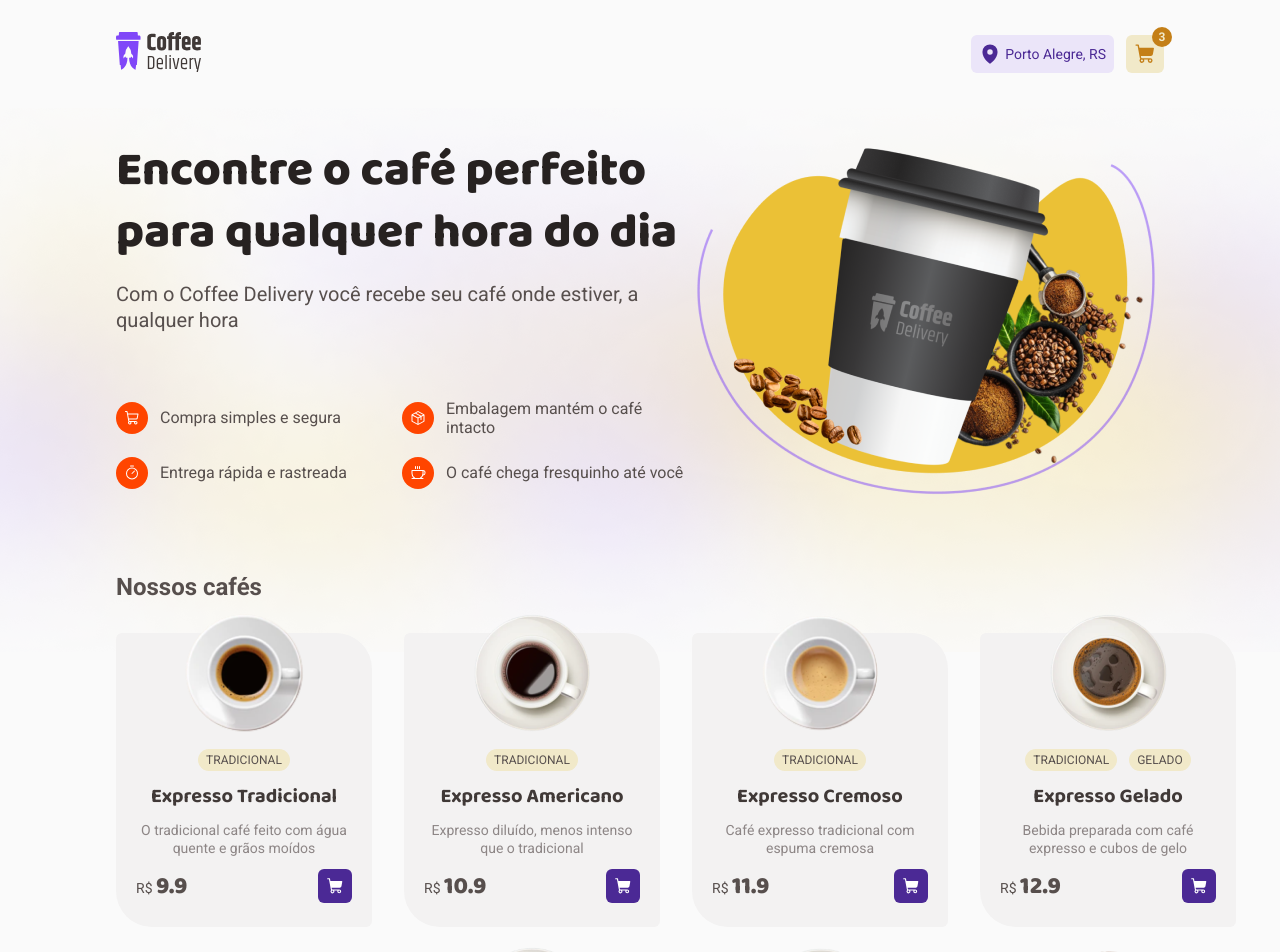
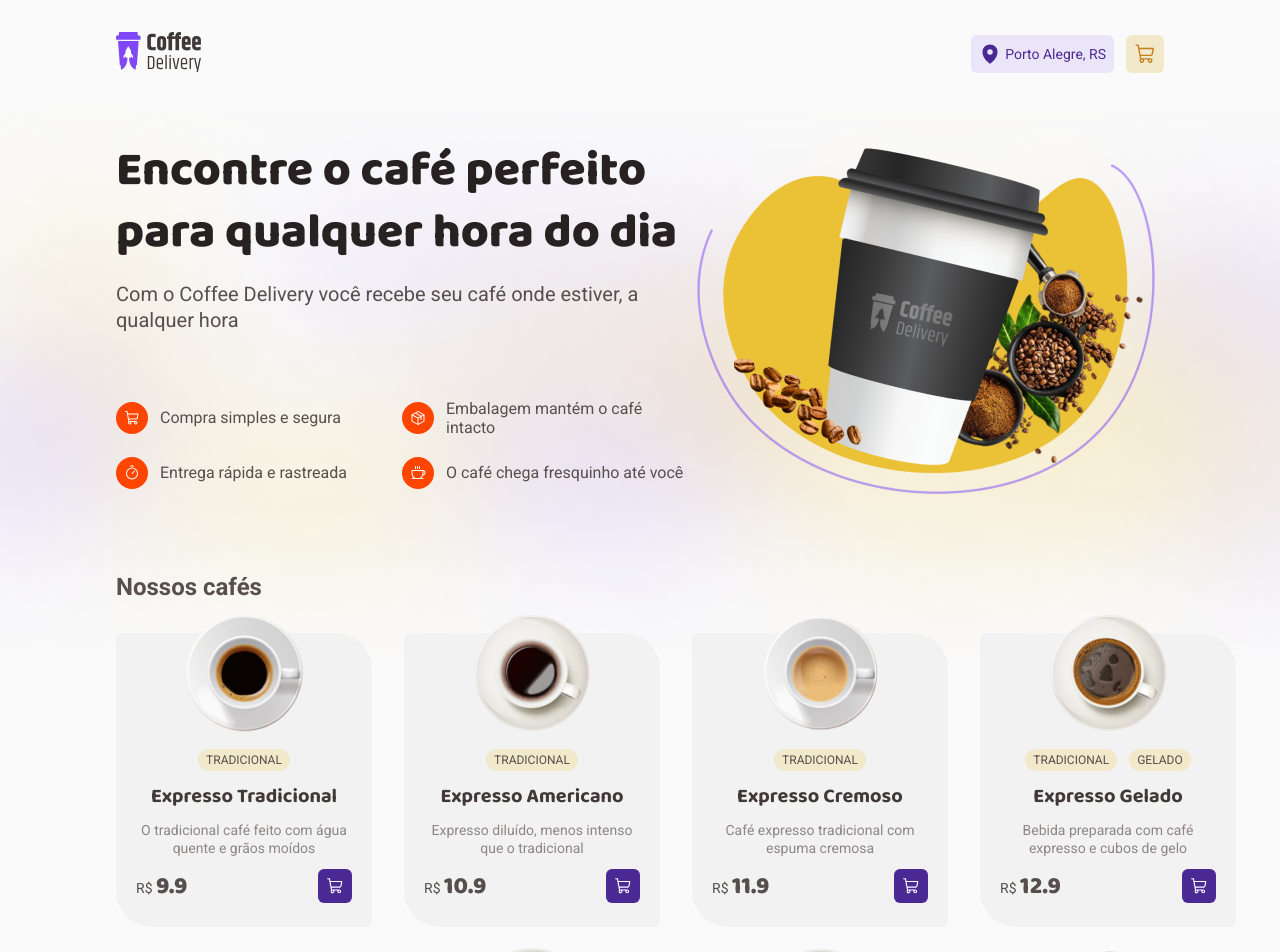
Before and after one commit to netoudi/ignite-reactjs-challenge-02, a React (Vite) app: page / in a window 1280 px wide. Shown: the top 952 px of the page. Built offline with nearby package versions, Linux system fonts and the light colour scheme.

Commit message:
feat: add cart context

```diff
--- a/src/App.tsx
+++ b/src/App.tsx
@@ -1,6 +1,7 @@
 import { BrowserRouter } from 'react-router-dom';
 import { ThemeProvider } from 'styled-components';
 import { Header } from '@app/components/Header';
+import { CartProvider } from '@app/contexts/CartContext';
 import { Router } from '@app/routes';
 import { GlobalStyle } from '@app/styles/global';
 import { defaultTheme } from '@app/styles/themes/default';
@@ -10,8 +11,10 @@ export function App() {
     <ThemeProvider theme={defaultTheme}>
       <GlobalStyle />
       <BrowserRouter>
-        <Header />
-        <Router />
+        <CartProvider>
+          <Header />
+          <Router />
+        </CartProvider>
       </BrowserRouter>
     </ThemeProvider>
   );
--- a/src/components/Header/index.tsx
+++ b/src/components/Header/index.tsx
@@ -1,8 +1,12 @@
+import { Link } from 'react-router-dom';
 import { MapPin, ShoppingCart } from '@phosphor-icons/react';
 import logo from '@app/assets/logo.svg';
+import { useCart } from '@app/hooks/use-cart';
 import * as S from './styles';
 
 export function Header() {
+  const { cartQuantity } = useCart();
+
   return (
     <S.Container>
       <S.Logo href="/">
@@ -13,9 +17,9 @@ export function Header() {
           <MapPin size={22} weight="fill" />
           <span>Porto Alegre, RS</span>
         </S.Location>
-        <S.Cart>
-          <ShoppingCart size={22} weight="fill" />
-          <S.CartItems>3</S.CartItems>
+        <S.Cart as={Link} to="/checkout">
+          <ShoppingCart size={22} weight={cartQuantity > 0 ? 'fill' : 'regular'} />
+          {cartQuantity > 0 && <S.CartItems>{cartQuantity}</S.CartItems>}
         </S.Cart>
       </S.Actions>
     </S.Container>
--- /dev/null
+++ b/src/contexts/CartContext.tsx
@@ -0,0 +1,115 @@
+import React from 'react';
+import { Coffee } from '@app/utils/models';
+
+interface CartItem {
+  id: number;
+  title: string;
+  image: string;
+  quantity: number;
+  price: number;
+  total: number;
+}
+
+interface CartContextData {
+  items: CartItem[];
+  itemsTotal: number;
+  deliveryFee: number;
+  cartTotal: number;
+  cartQuantity: number;
+  addToCart: (coffee: Coffee) => void;
+  isInCart: (id: number) => boolean;
+  minusItem: (id: number) => void;
+  plusItem: (id: number) => void;
+  removeItem: (id: number) => void;
+  clearCart: () => void;
+}
+
+export const CartContext = React.createContext<CartContextData>({} as CartContextData);
+
+export function CartProvider({ children }: { children: React.ReactNode }) {
+  const [items, setItems] = React.useState<CartItem[]>([]);
+
+  const itemsTotal = items.reduce((acc, cur) => acc + cur.total, 0);
+  const deliveryFee = 10;
+  const cartTotal = itemsTotal + deliveryFee;
+  const cartQuantity = items.length;
+
+  function createItem(coffee: Coffee): CartItem {
+    return {
+      id: coffee.id,
+      title: coffee.title,
+      image: coffee.image,
+      quantity: 1,
+      price: coffee.price,
+      total: coffee.price,
+    };
+  }
+
+  function addToCart(coffee: Coffee) {
+    if (!isInCart(coffee.id)) {
+      setItems((state) => [...state, createItem(coffee)]);
+    }
+  }
+
+  function isInCart(id: number): boolean {
+    return !!items.find((item) => item.id === id);
+  }
+
+  function minusItem(id: number) {
+    if (isInCart(id)) {
+      setItems((state) => {
+        return state.map((item) => {
+          if (item.id !== id) {
+            return item;
+          }
+          return { ...item, quantity: item.quantity - 1 };
+        });
+      });
+    }
+  }
+
+  function plusItem(id: number) {
+    if (isInCart(id)) {
+      setItems((state) => {
+        return state.map((item) => {
+          if (item.id !== id) {
+            return item;
+          }
+          return { ...item, quantity: item.quantity + 1 };
+        });
+      });
+    }
+  }
+
+  function removeItem(id: number) {
+    if (isInCart(id)) {
+      setItems((state) => {
+        return state.filter((item) => item.id !== id);
+      });
+    }
+  }
+
+  function clearCart() {
+    setItems([]);
+  }
+
+  return (
+    <CartContext.Provider
+      value={{
+        items,
+        itemsTotal,
+        deliveryFee,
+        cartTotal,
+        cartQuantity,
+        addToCart,
+        isInCart,
+        minusItem,
+        plusItem,
+        removeItem,
+        clearCart,
+      }}
+    >
+      {children}
+    </CartContext.Provider>
+  );
+}
--- /dev/null
+++ b/src/hooks/use-cart.ts
@@ -0,0 +1,6 @@
+import React from 'react';
+import { CartContext } from '@app/contexts/CartContext';
+
+export function useCart() {
+  return React.useContext(CartContext);
+}
--- a/src/pages/Home/index.tsx
+++ b/src/pages/Home/index.tsx
@@ -1,8 +1,11 @@
 import { Coffee, Package, ShoppingCart, Timer } from '@phosphor-icons/react';
 import { coffee } from '@app/data/coffee';
+import { useCart } from '@app/hooks/use-cart';
 import * as S from './styles';
 
 export function Home() {
+  const { addToCart, removeItem, isInCart } = useCart();
+
   return (
     <S.Container>
       <S.Content>
@@ -62,9 +65,15 @@ export function Home() {
                   <S.CardPrice>
                     R$ <span>{item.price}</span>
                   </S.CardPrice>
-                  <S.Cart>
-                    <ShoppingCart size={18} weight="fill" />
-                  </S.Cart>
+                  {isInCart(item.id) ? (
+                    <S.Cart type="button" onClick={() => removeItem(item.id)}>
+                      <ShoppingCart size={18} weight="fill" />
+                    </S.Cart>
+                  ) : (
+                    <S.Cart type="button" onClick={() => addToCart(item)}>
+                      <ShoppingCart size={18} />
+                    </S.Cart>
+                  )}
                 </S.CarFooter>
               </S.Card>
             );
--- /dev/null
+++ b/src/utils/models.ts
@@ -0,0 +1,8 @@
+export interface Coffee {
+  id: number;
+  title: string;
+  image: string;
+  description: string;
+  price: number;
+  tags: string[];
+}
```
